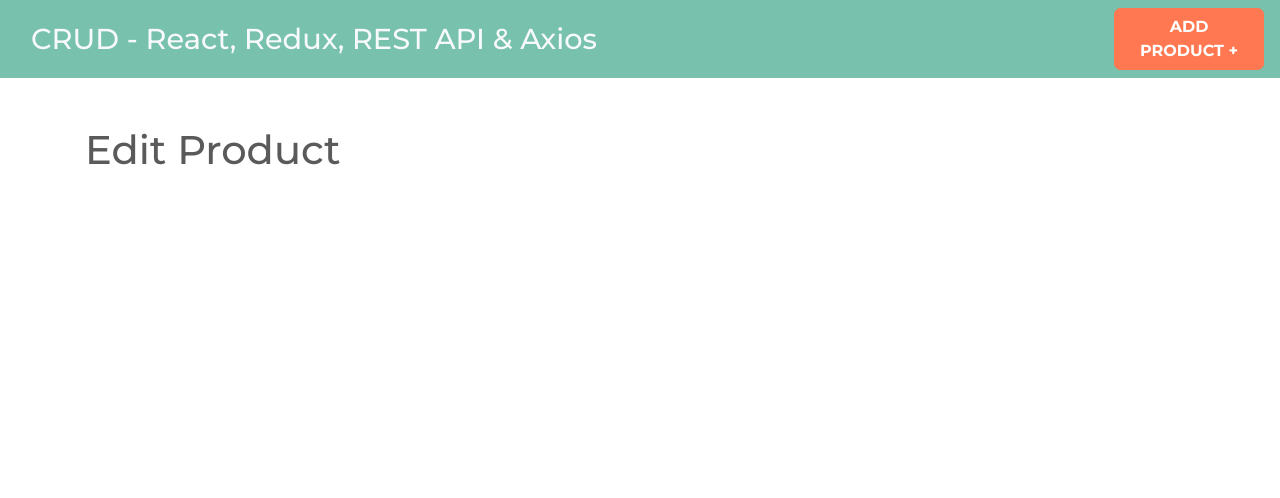
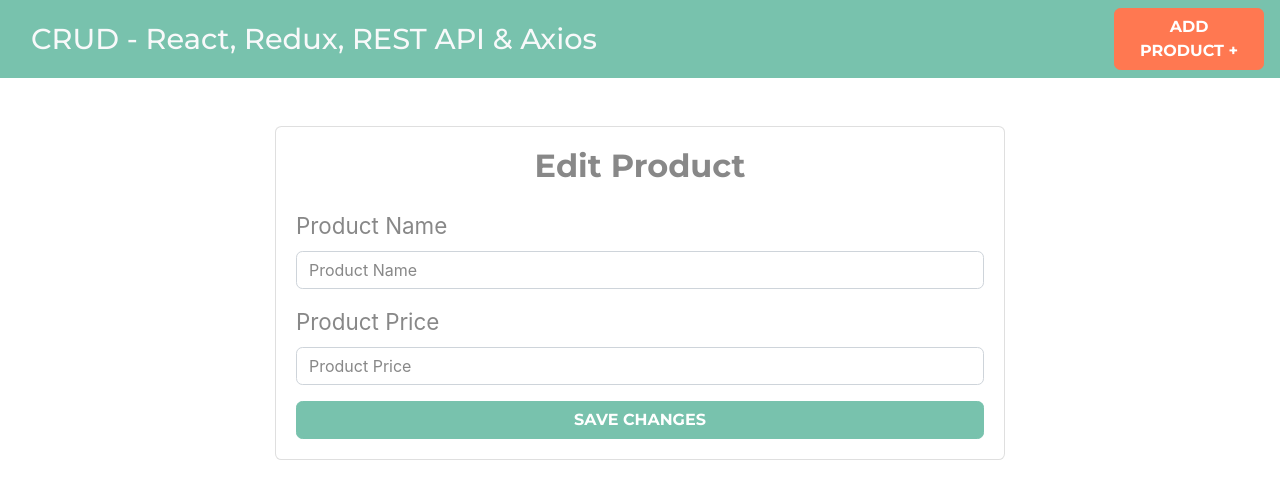
Before and after one commit to AlanAlv/crud-redux, a React (Create React App) app: page /products/edit/1 in a window 1280 px wide. Shown: the top 498 px of the page. Built offline with nearby package versions, Linux system fonts and the light colour scheme.

Commit message:
Products & EditProduct Components

```diff
--- a/src/components/EditProduct.js
+++ b/src/components/EditProduct.js
@@ -2,7 +2,48 @@ import React from 'react'
 
 const EditProduct = () => {
     return (
-        <h1>Edit Product</h1>
+        <div className="row justify-content-center">
+            <div className="col-md-8">
+                <div className="card">
+                    <div className="card-body">
+                        <h2 className="text-center mb-4 font-weight-bold">
+                            Edit Product
+                        </h2>
+
+                        <form action="">
+
+                            <div className="form-group">
+                                <label>Product Name</label>
+                                <input
+                                    type="text"
+                                    className="form-control"
+                                    placeholder="Product Name"
+                                    name="name"
+                                />
+                            </div>
+
+                            <div className="form-group">
+                                <label>Product Price</label>
+                                <input
+                                    type="number"
+                                    className="form-control"
+                                    placeholder="Product Price"
+                                    name="price"
+                                />
+                            </div>
+
+                            <button
+                                type="submit"
+                                className="btn btn-primary font-weight-bold
+                                    text-uppercase d-block w-100"
+                            >
+                                Save Changes
+                            </button>
+                        </form>
+                    </div>
+                </div>
+            </div>
+        </div>
      );
 }
 
--- a/src/components/Products.js
+++ b/src/components/Products.js
@@ -1,8 +1,26 @@
-import React from 'react';
+import React, { Fragment } from 'react';
 
 const Products = () => {
     return (
-        <h1>Products</h1>
+        <Fragment>
+            <h2 className="text-center my-5">
+                Products List
+            </h2>
+
+            <table className="table table-striped">
+                <thead className="bg-primary table-dark">
+                    <tr>
+                        <th scope="col">Name</th>
+                        <th scope="col">Price</th>
+                        <th scope="col">Actions</th>
+                    </tr>
+                </thead>
+
+                <tbody>
+
+                </tbody>
+            </table>
+        </Fragment>
      );
 }
 
```
